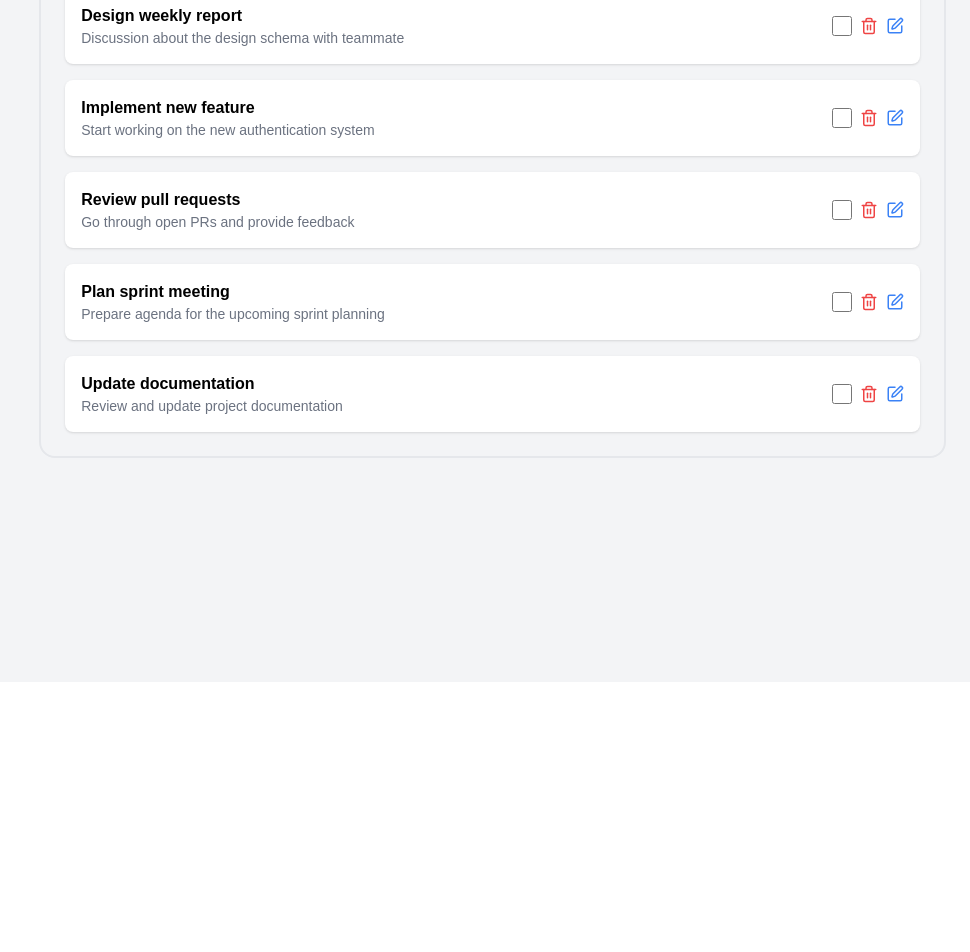
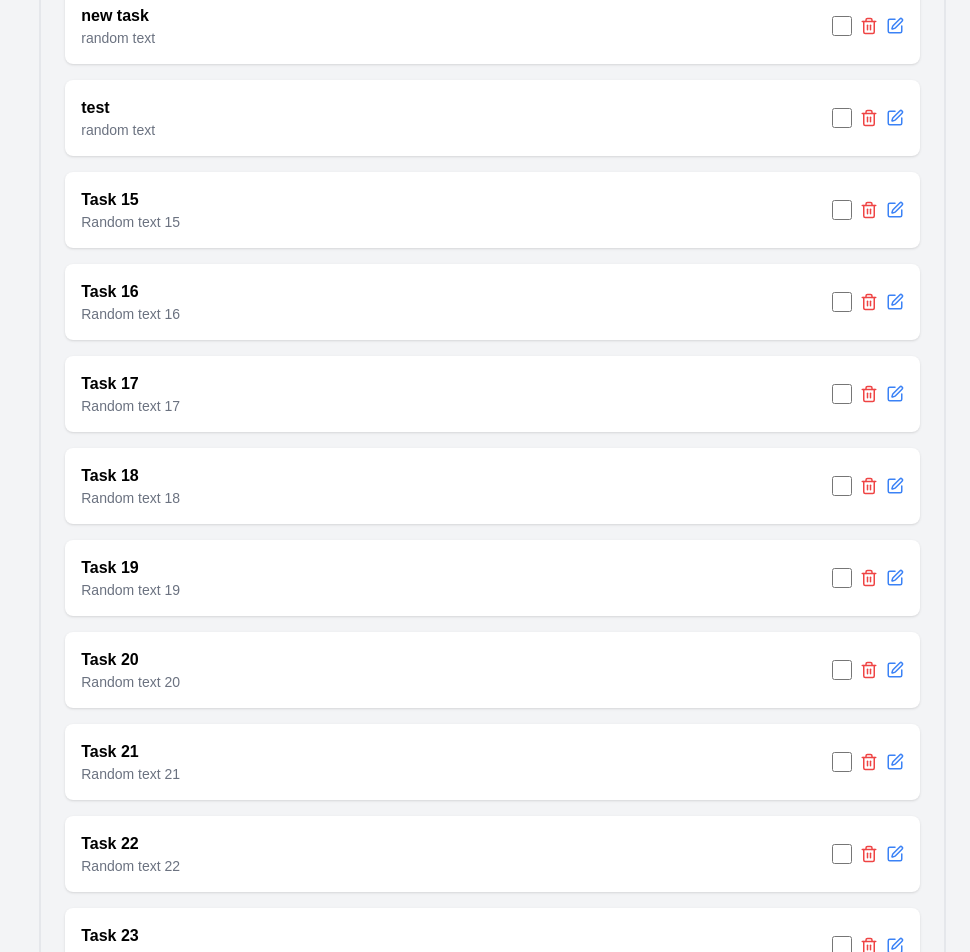
Before and after one commit to tamim-01/Todo-FrontEnd, a React (Create React App) app: page / in a window 1280 px wide. Shown: the part 200-1152 px from the top of the page, without its empty margins (310-1280 px from the left). Before the commit the page ends 882 px from the top, so only its background shows below. Built offline with nearby package versions, Linux system fonts and the light colour scheme.

Commit message:
Added functionality to the Edit button

```diff
--- a/src/pages/TaskManager.jsx
+++ b/src/pages/TaskManager.jsx
@@ -5,29 +5,164 @@ import TaskList from "../components/TaskList";
 const TaskManager = () => {
   const [tasks, setTasks] = useState([
     {
-      id: 1,
-      title: "Design weekly report",
-      description: "Discussion about the design schema with teammate",
+      id: 13,
+      user_id: 14,
+      title: "new task",
+      description: "random text",
+      taskdate: "2024-07-11T20:30:00.000Z",
+      is_completed: false,
     },
     {
-      id: 2,
-      title: "Implement new feature",
-      description: "Start working on the new authentication system",
+      id: 14,
+      user_id: 14,
+      title: "test",
+      description: "random text",
+      taskdate: "2024-07-11T20:30:00.000Z",
+      is_completed: false,
     },
     {
-      id: 3,
-      title: "Review pull requests",
-      description: "Go through open PRs and provide feedback",
+      id: 15,
+      user_id: 14,
+      title: "Task 15",
+      description: "Random text 15",
+      taskdate: "2024-07-11T20:30:00.000Z",
+      is_completed: false,
     },
     {
-      id: 4,
-      title: "Plan sprint meeting",
-      description: "Prepare agenda for the upcoming sprint planning",
+      id: 16,
+      user_id: 14,
+      title: "Task 16",
+      description: "Random text 16",
+      taskdate: "2024-07-12T20:30:00.000Z",
+      is_completed: false,
     },
     {
-      id: 5,
-      title: "Update documentation",
-      description: "Review and update project documentation",
+      id: 17,
+      user_id: 14,
+      title: "Task 17",
+      description: "Random text 17",
+      taskdate: "2024-07-13T20:30:00.000Z",
+      is_completed: false,
+    },
+    {
+      id: 18,
+      user_id: 14,
+      title: "Task 18",
+      description: "Random text 18",
+      taskdate: "2024-07-14T20:30:00.000Z",
+      is_completed: false,
+    },
+    {
+      id: 19,
+      user_id: 14,
+      title: "Task 19",
+      description: "Random text 19",
+      taskdate: "2024-07-15T20:30:00.000Z",
+      is_completed: false,
+    },
+    {
+      id: 20,
+      user_id: 14,
+      title: "Task 20",
+      description: "Random text 20",
+      taskdate: "2024-07-16T20:30:00.000Z",
+      is_completed: false,
+    },
+    {
+      id: 21,
+      user_id: 14,
+      title: "Task 21",
+      description: "Random text 21",
+      taskdate: "2024-07-17T20:30:00.000Z",
+      is_completed: false,
+    },
+    {
+      id: 22,
+      user_id: 14,
+      title: "Task 22",
+      description: "Random text 22",
+      taskdate: "2024-07-18T20:30:00.000Z",
+      is_completed: false,
+    },
+    {
+      id: 23,
+      user_id: 14,
+      title: "Task 23",
+      description: "Random text 23",
+      taskdate: "2024-07-19T20:30:00.000Z",
+      is_completed: false,
+    },
+    {
+      id: 24,
+      user_id: 14,
+      title: "Task 24",
+      description: "Random text 24",
+      taskdate: "2024-07-20T20:30:00.000Z",
+      is_completed: false,
+    },
+    {
+      id: 25,
+      user_id: 14,
+      title: "Task 25",
+      description: "Random text 25",
+      taskdate: "2024-07-21T20:30:00.000Z",
+      is_completed: false,
+    },
+    {
+      id: 26,
+      user_id: 14,
+      title: "Task 26",
+      description: "Random text 26",
+      taskdate: "2024-07-22T20:30:00.000Z",
+      is_completed: false,
+    },
+    {
+      id: 27,
+      user_id: 14,
+      title: "Task 27",
+      description: "Random text 27",
+      taskdate: "2024-07-23T20:30:00.000Z",
+      is_completed: false,
+    },
+    {
+      id: 28,
+      user_id: 14,
+      title: "Task 28",
+      description: "Random text 28",
+      taskdate: "2024-07-24T20:30:00.000Z",
+      is_completed: false,
+    },
+    {
+      id: 29,
+      user_id: 14,
+      title: "Task 29",
+      description: "Random text 29",
+      taskdate: "2024-07-25T20:30:00.000Z",
+      is_completed: false,
+    },
+    {
+      id: 30,
+      user_id: 14,
+      title: "Task 30",
+      description: "Random text 30",
+      taskdate: "2024-07-26T20:30:00.000Z",
+      is_completed: false,
+    },
+    {
+      id: 31,
+      user_id: 14,
+      title: "Task 31",
+      description: "Random text 31",
+      taskdate: "2024-07-27T20:30:00.000Z",
+      is_completed: false,
+    },
+    {
+      id: 32,
+      user_id: 14,
+      title: "Task 32",
+      description: "Random text 32",
+      taskdate: "2024-07-28T20:30:00.000Z",
+      is_completed: false,
     },
   ]);
 
@@ -45,10 +180,19 @@ const TaskManager = () => {
     console.log("Edit task clicked for id:", id);
   };
 
+  const toggleTaskCompletion = (id) => {
+    setTasks(
+      tasks.map((task) =>
+        task.id === id ? { ...task, is_completed: !task.is_completed } : task
+      )
+    );
+    console.log("Edit task clicked for id:", id); // Log when checkbox is toggled
+  };
+
   return (
     <div>
       <Header />
-      <div className="flex h-screen bg-gray-100">
+      <div className="flex h-full bg-gray-100">
         <div className="w-1/4 m-6 mr-0 border-2xl border-gray-200">
           <button
             onClick={addTask}
@@ -61,6 +205,7 @@ const TaskManager = () => {
           tasks={tasks}
           onDeleteTask={deleteTask}
           onEditTask={editTask}
+          onToggleTaskCompletion={toggleTaskCompletion} // Pass the new function
         />
       </div>
     </div>
```
